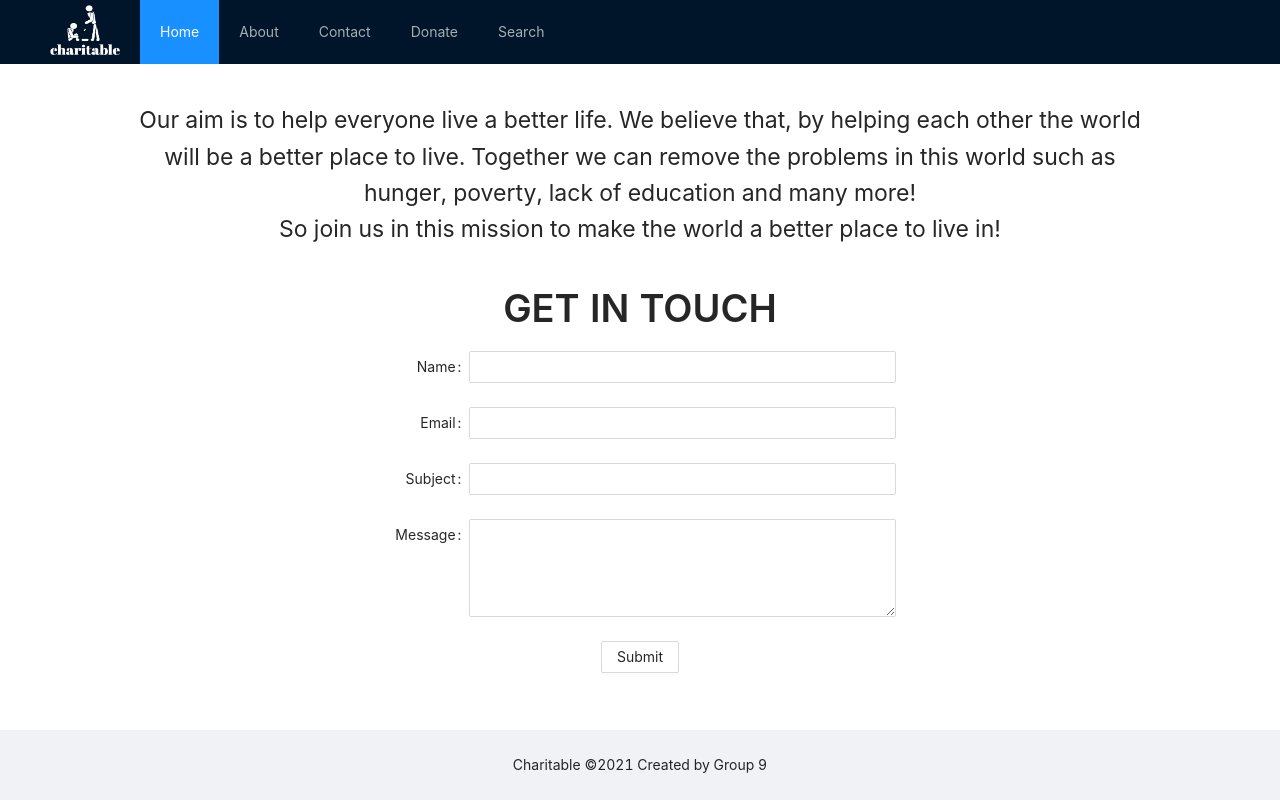
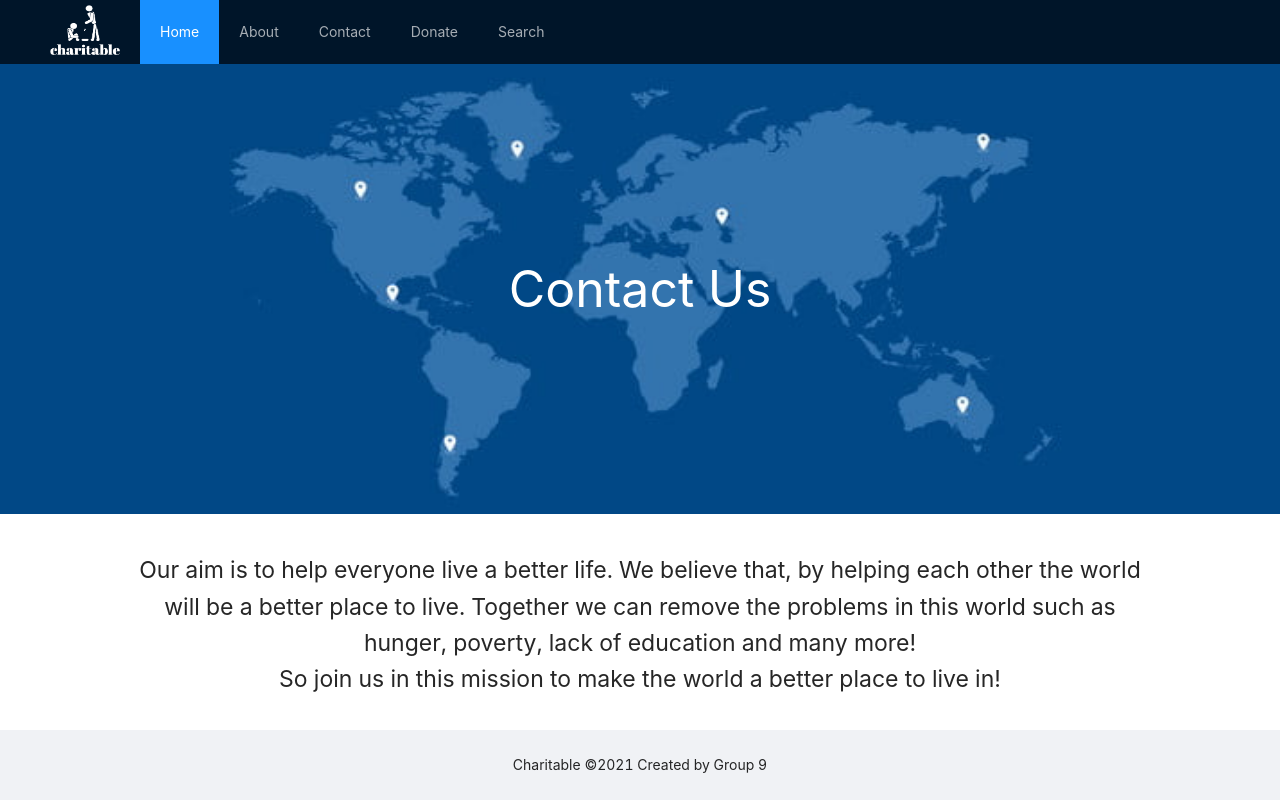
Before and after one commit to zehaowork/Open-data-cw2, a React (Create React App) app: page /Open-data-cw2/contact in a window 1280 px wide. Built offline with nearby package versions, Linux system fonts and the light colour scheme; the HTML template or start-up script is replaced by a standard one.

Commit message:
Adjust contact page

```diff
--- a/src/pages/Contact/Contact.css
+++ b/src/pages/Contact/Contact.css
@@ -1,28 +1,25 @@
-.contact_text {
+.contact-text {
   padding: 3% 10%;
   font-size: 23px;
   text-align: center;
 }
 
 .contact-content {
+  width: 100%;
+  height: 100%;
   display: flex;
   flex-direction: column;
+  align-items: center;
   overflow-y: scroll;
 }
 
-.side_c {
-  /* display: flex; */
-  /* flex-direction: column; */
+.form-content {
   align-items: center;
-  /* padding: 10px; */
+  text-align: center;
   padding: 0 10%;
-  /* width: 80%; */
+  width: 60%;
 }
 
-.centering {
-  text-align: center;
+.submit-button {
+  padding-left: 25%;
 }
-
-.form_padding {
-  padding: 0 25%;
-}
--- a/src/pages/Contact/Contact.jsx
+++ b/src/pages/Contact/Contact.jsx
@@ -1,58 +1,59 @@
 import React, { useState } from "react";
 import "./Contact.css";
 import { Typography } from "antd";
+import Banner from "../../images/banner.jpeg";
 
 import { Form, Input, Button } from "antd";
 const { Title } = Typography;
 const { TextArea } = Input;
-// const FormSizeDemo = () => {
-//   const [componentSize, setComponentSize] = useState("default");
-// };
 
 export default function Contact() {
   return (
-    <div className="contact_content">
-      <div className="contact_text">
-        Our aim is to help everyone live a better life. We believe that, by
-        helping each other the world will be a better place to live. Together we
-        can remove the problems in this world such as hunger, poverty, lack of
-        education and many more! <br /> So join us in this mission to make the
-        world a better place to live in!{" "}
+    <div className="contact-content">
+      <div className="banner-section">
+        <img alt="banner" className="banner" src={Banner} />
+        <div className="banner-text">Contact Us</div>
       </div>
-      <div className="side_c">
-        <Title level={1} className="centering">
-          GET IN TOUCH
-        </Title>
 
-        {/* <div className="form_padding"> */}
+      <div className="contact-text">
+        <Typography.Text>
+          Our aim is to help everyone live a better life. We believe that, by
+          helping each other the world will be a better place to live. Together
+          we can remove the problems in this world such as hunger, poverty, lack
+          of education and many more! <br /> So join us in this mission to make
+          the world a better place to live in!
+        </Typography.Text>
+      </div>
+
+      <div className="form-content">
+        <Title level={1}>GET IN TOUCH</Title>
+
         <Form
           labelCol={{
             span: 4,
           }}
-          // wrapperCol={{
-          //   span: 16,
-          // }}
+          wrapperCol={{
+            span: 16,
+          }}
           layout="horizontal"
-          className="form_padding centering"
         >
           <Form.Item label="Name">
-            <Input />
+            <Input placeholder="Please enter your name" />
           </Form.Item>
           <Form.Item label="Email">
-            <Input />
+            <Input placeholder="Please enter your email" />
           </Form.Item>
           <Form.Item label="Subject">
-            <Input />
+            <Input placeholder="Please enter the subject" />
           </Form.Item>
           <Form.Item label="Message">
-            <TextArea rows={4} />
+            <TextArea rows={4} placeholder="Please enter your message" />
           </Form.Item>
 
-          <Form.Item className="centering">
+          <Form.Item className="submit-button">
             <Button>Submit</Button>
           </Form.Item>
         </Form>
-        {/* </div> */}
       </div>
     </div>
   );
```
